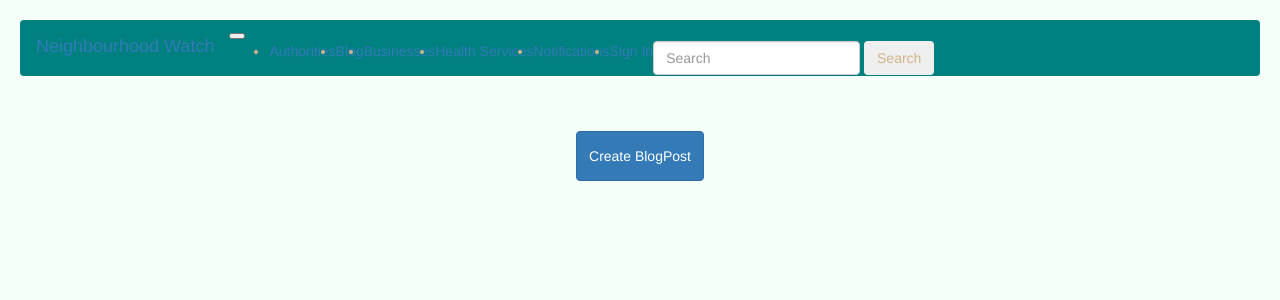
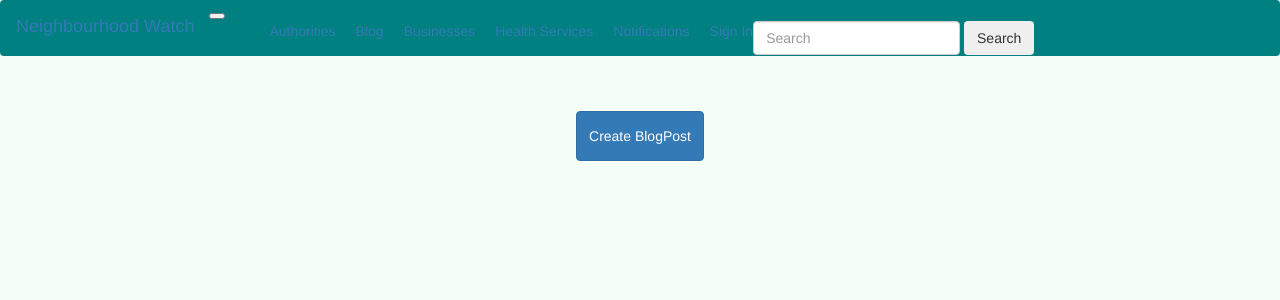
Before and after one commit to ReginaWangui/hood-app, a Django app: template hood/templates/pages/blog.html in a window 1280 px wide. Shown: the top 300 px of the page. Run offline with Django 3.2, Linux system fonts and the light colour scheme; the template is opened without the code that fills it, so the values that code supplies are empty; parts of the project's set-up code (start-up, migrations or seed data) failed here and were passed over; some libraries are stand-ins or nearby versions.

Commit message:
deployment

```diff
--- a/hood/templates/pages/navbar.html
+++ b/hood/templates/pages/navbar.html
@@ -57,15 +57,18 @@
 </nav>
 
 <style>
-  .navbar li a{
+  .navbar ul li {
     list-style-type: none;
     text-align: justify;
     text-decoration: none;
+    color: tan;
+    margin-left: 20px !important;
+
+
+
 
   }
   .navbar{
-    margin: 20px !important;
     background-color: teal;
-    color: tan;
   }
 </style>
```
